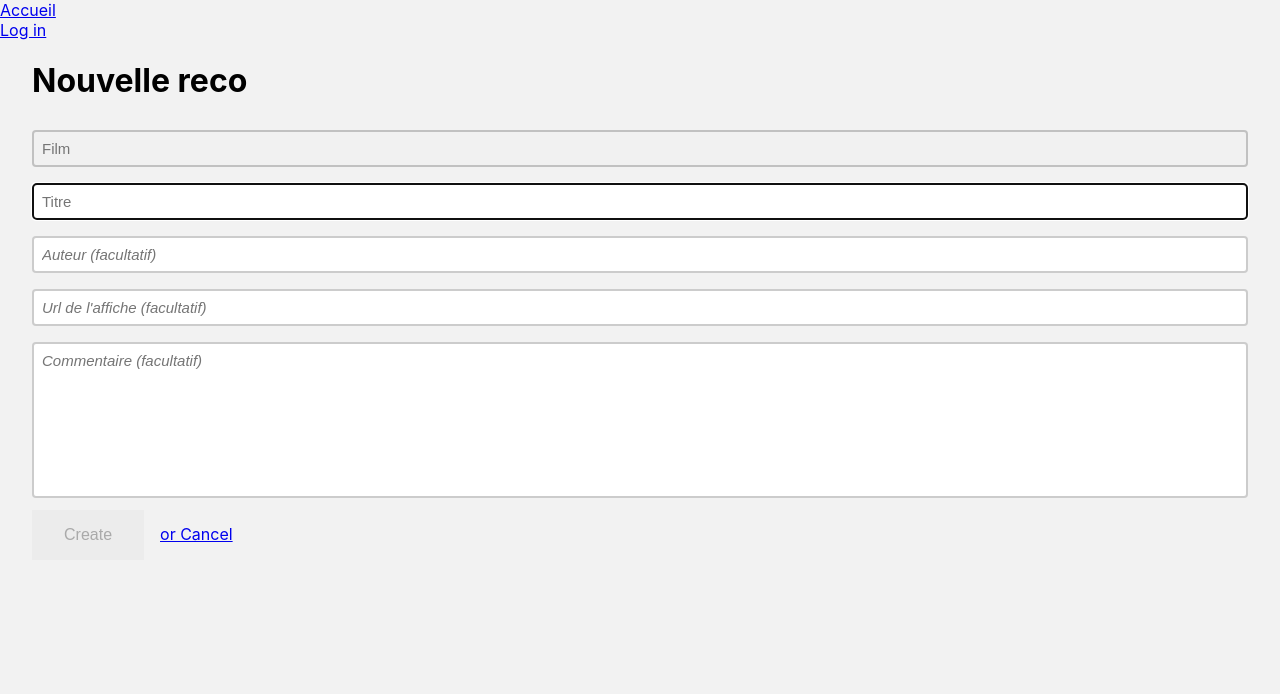
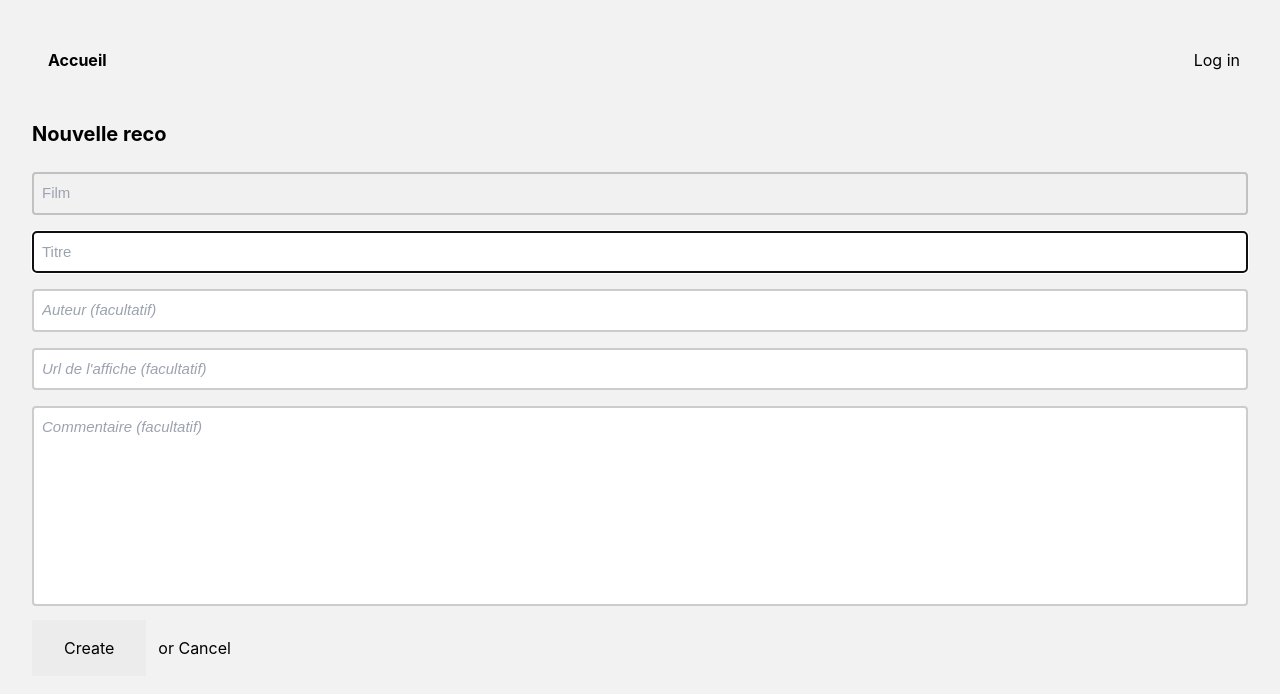
Before and after one commit to MahaultGalibert/lesrecosdulove, a Next.js app: page /create in a window 1280 px wide. Shown: the top 694 px of the page. Built offline with nearby package versions, Linux system fonts and the light colour scheme; no server answers.

Commit message:
formatting tailwind OK

```diff
--- a/components/Header.tsx
+++ b/components/Header.tsx
@@ -12,11 +12,11 @@ const Header: React.FC = () => {
   const { data: session, status } = useSession()
 
   let left = (
-    <div className="ml-auto">
+    <div className="left">
       <Link
-        className="font-bold color-grey inline-block"
         data-active={isActive("/")}
         href="/"
+        className="no-underline font-bold active:text-gray-500 hover:text-gray-500 ml-4 inline-block"
       >
         Accueil
       </Link>
@@ -27,18 +27,18 @@ const Header: React.FC = () => {
 
   if (status === "loading") {
     left = (
-      <div className="ml-auto">
+      <div className="left">
         <Link
-          className="no-underline font-bold color-grey ml-4 inline-block"
           data-active={isActive("/")}
           href="/"
+          className="no-underline font-bold active:text-gray-500 hover:text-gray-500 ml-4 inline-block"
         >
           Accueil
         </Link>
       </div>
     )
     right = (
-      <div className="ml-auto">
+      <div className="right">
         <p>Validating session ...</p>
       </div>
     )
@@ -48,9 +48,9 @@ const Header: React.FC = () => {
     right = (
       <div className="ml-auto">
         <Link
-          className="no-underline ml-4 inline-block px-2 py-4 border border-solid rounded"
           data-active={isActive("/signin")}
           href="/api/auth/signin"
+          className="no-underline ml-4 inline-block px-2 py-4"
         >
           Log in
         </Link>
@@ -62,16 +62,16 @@ const Header: React.FC = () => {
     left = (
       <div className="left">
         <Link
-          className="no-underline font-bold color-gray ml-4 inline-block"
           data-active={isActive("/")}
           href="/"
+          className="no-underline font-bold active:text-gray-500 hover:text-gray-500 ml-4 inline-block"
         >
           Accueil
         </Link>
         <Link
-          className="ml-4 inline-block"
           data-active={isActive("/recos")}
           href="/recos"
+          className="no-underline active:text-gray-500 hover:text-gray-500 ml-4 inline-block"
         >
           Mes recos
         </Link>
@@ -83,12 +83,12 @@ const Header: React.FC = () => {
           {session.user.name} ({session.user.email})
         </p>
         <Link
-          className="no-underline ml-4 inline-block px-2 py-4 border border-solid rounded"
+          className="no-underline mx-4 inline-block px-2 py-4"
           href="/create"
         >
-          <button>Nouvelle reco</button>
+          <button className="border-none text-sm">Nouvelle reco</button>
         </Link>
-        <button className="border-none" onClick={() => signOut()}>
+        <button className="border-none text-sm" onClick={() => signOut()}>
           Log out
         </button>
       </div>
--- a/pages/_app.tsx
+++ b/pages/_app.tsx
@@ -3,6 +3,7 @@
 import { Session } from 'next-auth';
 import { SessionProvider } from 'next-auth/react';
 import { AppProps } from 'next/app';
+import "./styles.css";
 
 const App = ({ Component, pageProps }: AppProps<{session: Session}>) => {
   return (
--- a/pages/create.tsx
+++ b/pages/create.tsx
@@ -40,7 +40,7 @@ const Reco: React.FC<{ reco: RecoProps }> = ({ reco }) => {
     <Layout>
       <div>
         <form onSubmit={submitData}>
-          <h1>Nouvelle reco</h1>
+          <h1 className="text-xl font-bold mb-4">Nouvelle reco</h1>
           <input
             disabled
             onChange={(e) => setCategory(e.target.value)}
@@ -74,8 +74,8 @@ const Reco: React.FC<{ reco: RecoProps }> = ({ reco }) => {
             rows={8}
             value={comment}
           />
-          <input disabled={!title} type="submit" value="Create" />
-          <a className="back" href="#" onClick={() => Router.push("/")}>
+          <input className = "hover:cursor-pointer" disabled={!title} type="submit" value="Create" />
+          <a className="hover:cursor-pointer ml-3" href="#" onClick={() => Router.push("/")}>
             or Cancel
           </a>
         </form>
@@ -125,9 +125,6 @@ const Reco: React.FC<{ reco: RecoProps }> = ({ reco }) => {
           padding: 1rem 2rem;
         }
 
-        .back {
-          margin-left: 1rem;
-        }
       `}</style>
     </Layout>
   )
--- a/pages/index.tsx
+++ b/pages/index.tsx
@@ -29,8 +29,8 @@ const Blog: React.FC<Props> = (props) => {
   return (
     <Layout>
       <div className="page">
-      <img src="https://notion-emojis.s3-us-west-2.amazonaws.com/prod/svg-twitter/1f496.svg" width="50" height="50"></img>
-        <h1>Les recos du love</h1>
+      <img className="ml-4" src="https://notion-emojis.s3-us-west-2.amazonaws.com/prod/svg-twitter/1f496.svg" width="50" height="50"></img>
+        <h1 className="ml-4 mt-2 text-3xl font-bold">Les recos du love</h1>
         <main id="feed-box-div">
           {props.feed.map((post) => (
             <div key={post.id} className="post-box-div">
--- a/pages/recos.tsx
+++ b/pages/recos.tsx
@@ -39,7 +39,7 @@ const Recos: React.FC<Props> = (props) => {
   if (!session) {
     return (
       <Layout>
-        <h1>Mes recos</h1>
+        <h1 className="ml-4 mt-2 text-3xl font-bold">Mes recos</h1>
         <div>Vous devez être connecté pour voir cette page.</div>
       </Layout>
     );
@@ -48,7 +48,7 @@ const Recos: React.FC<Props> = (props) => {
   return (
     <Layout>
       <div className="page">
-        <h1>Mes recos</h1>
+        <h1 className="ml-4 mt-2 text-3xl font-bold">Mes recos</h1>
         <main id="feed-box-div">
           {props.recos.map((post) => (
             <div key={post.id} className="post-box-div">
```
